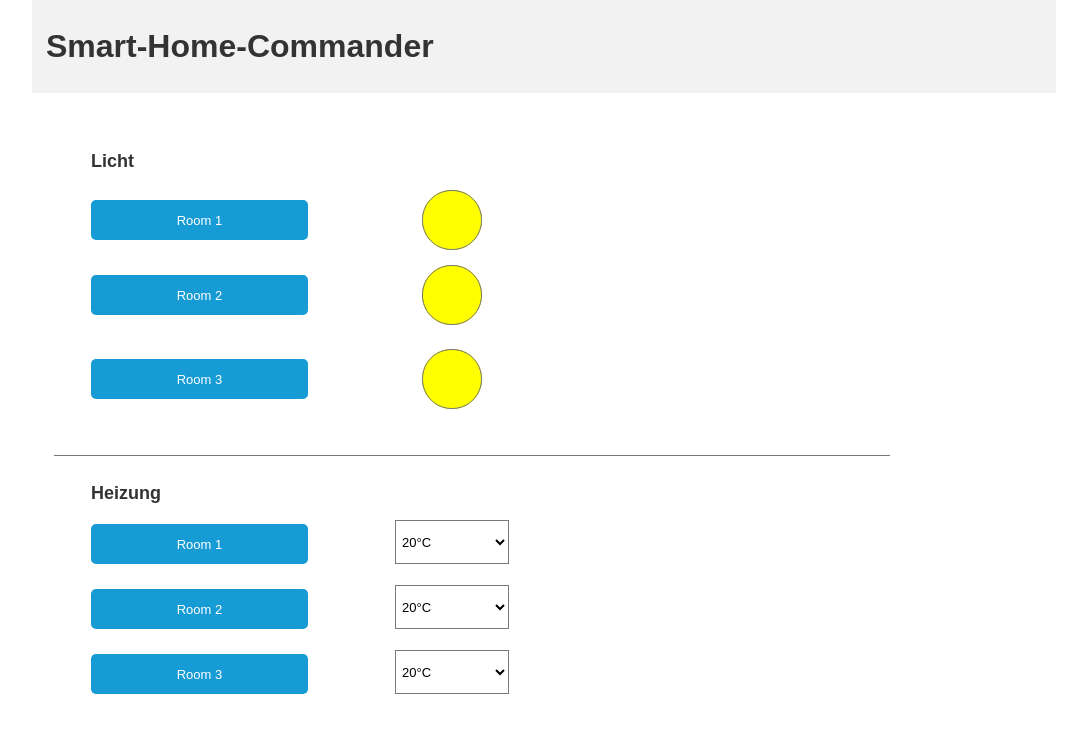
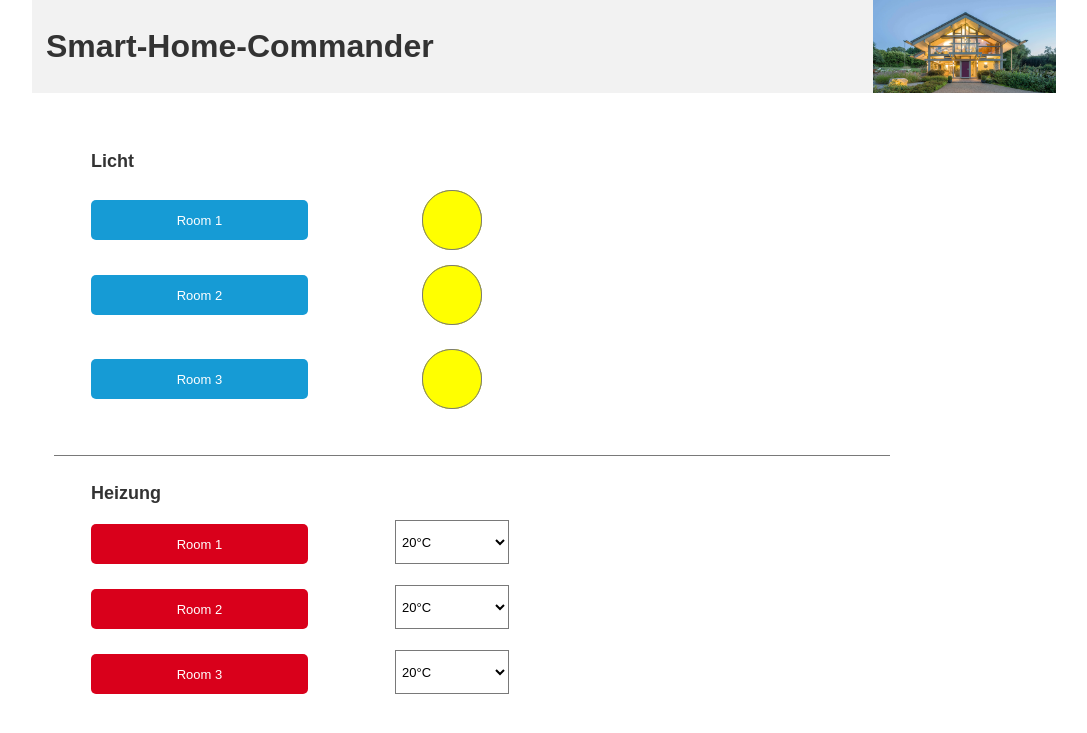
Before and after one commit to FabianFaeh/Projekt-CAS-ARE-Smart-Home-, a PHP site: page /public_html/page_1.html in a window 1280 px wide. Shown: the top 733 px of the page, without its empty margins (96-1183 px from the left). Run offline with PHP 8.4, Linux system fonts and the light colour scheme.

```diff
--- a/public_html/data/styles.css
+++ b/public_html/data/styles.css
@@ -16,6 +16,8 @@
 }
 .primary_button {
   color:#FFFFFF;
+}
+.image {
 }
 .heading_1 {
   font-family:'Arial Standard', 'Arial', sans-serif;
--- a/public_html/files/page_1/styles.css
+++ b/public_html/files/page_1/styles.css
@@ -475,7 +475,7 @@ body {
   width:217px;
   height:40px;
   background:inherit;
-  background-color:rgba(22, 155, 213, 1);
+  background-color:rgba(217, 0, 27, 1);
   border:none;
   border-radius:5px;
   -moz-box-shadow:none;
@@ -605,7 +605,7 @@ body {
   width:217px;
   height:40px;
   background:inherit;
-  background-color:rgba(22, 155, 213, 1);
+  background-color:rgba(217, 0, 27, 1);
   border:none;
   border-radius:5px;
   -moz-box-shadow:none;
@@ -735,7 +735,7 @@ body {
   width:217px;
   height:40px;
   background:inherit;
-  background-color:rgba(22, 155, 213, 1);
+  background-color:rgba(217, 0, 27, 1);
   border:none;
   border-radius:5px;
   -moz-box-shadow:none;
@@ -887,3 +887,33 @@ body {
   text-transform:none;
   visibility:hidden;
 }
+#u20_img {
+  border-width:0px;
+  position:absolute;
+  left:0px;
+  top:0px;
+  width:183px;
+  height:93px;
+}
+#u20 {
+  border-width:0px;
+  position:absolute;
+  left:841px;
+  top:0px;
+  width:183px;
+  height:93px;
+  display:flex;
+}
+#u20 .text {
+  position:absolute;
+  align-self:center;
+  padding:2px 2px 2px 2px;
+  box-sizing:border-box;
+  width:100%;
+}
+#u20_text {
+  border-width:0px;
+  word-wrap:break-word;
+  text-transform:none;
+  visibility:hidden;
+}
--- a/public_html/page_1.html
+++ b/public_html/page_1.html
@@ -219,6 +219,14 @@
           <p></p>
         </div>
       </div>
+
+      <!-- Unnamed (Image) -->
+      <div id="u20" class="ax_default image">
+        <img id="u20_img" class="img " src="images/page_1/u20.png"/>
+        <div id="u20_text" class="text " style="display:none; visibility: hidden">
+          <p></p>
+        </div>
+      </div>
     </div>
     <script src="resources/scripts/axure/ios.js"></script>
   </body>
```
Also changed, not shown: public_html/data/document.js, public_html/files/page_1/data.js, public_html/images/page_1/u20.png (added), 1 other file.
